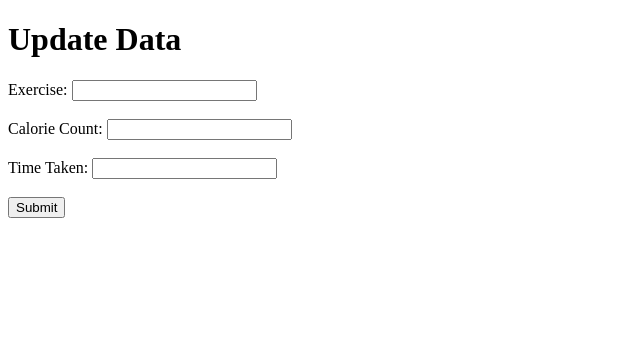
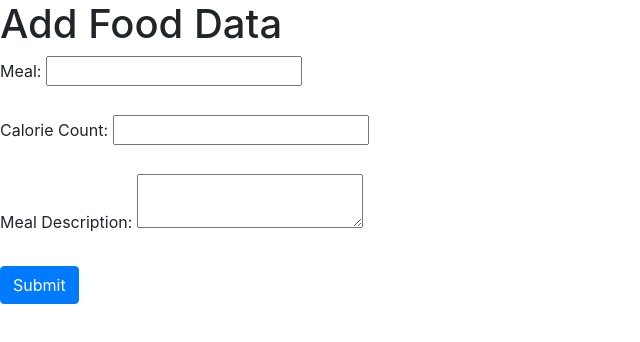
Before and after one commit to mcole1976/MongoDBWEBAPICRUD, a website: page exercise.html in a window 1280 px wide. Shown: the whole page, without its empty margins (0-640 px from the left). Drawn offline with nearby package versions, Linux system fonts and the light colour scheme.

Commit message:
Update exercise.html
amending title and js

```diff
--- a/exercise.html
+++ b/exercise.html
@@ -5,20 +5,24 @@
     <meta charset="UTF-8">
     <meta name="viewport" content="width=device-width, initial-scale=1.0">
     <meta name="referrer" content="no-referrer-when-downgrade">
-    <script src="https://code.jquery.com/jquery-3.6.0.min.js"></script>
-    <script src="exercise.js" ></script>
+    <meta charset="UTF-8">
+
+    <meta name="viewport" content="width=device-width, initial-scale=1.0">
+    <script src="https://ajax.googleapis.com/ajax/libs/jquery/3.5.1/jquery.min.js"></script>
+    <link rel="stylesheet" href="/bootstrap/dist/css/bootstrap.min.css" />
+    <script src="entry.js" ></script>
     <title>Update Data Form</title>
 </head>
 
 <body>
-    <h1>Update Data</h1>
+    <h1>Add Food Data</h1>
     <form id="updateForm">
-        <label for="Exercise">Exercise:</label> <input type="text" id="Description" name="Description" required><br><br>
-        <label for="calorie_Count">Calorie Count:</label> <input type="number" id="Calories" name="Calories" required><br><br>
+        <label for="meal">Meal:</label> <input class="input-group-sm" type="text" id="meal" name="meal" required><br><br>
+        <label for="calorie_Count">Calorie Count:</label> <input class="input-group-sm" type="number" id="calorie_Count" name="calorie_Count" required><br><br>
         <!-- Hidden date field -->
          <input type="hidden" id="date" name="date">
-         <label for="Time Taken">Time Taken:</label> <input type="number" id="Time_taken" name="Time_taken"  required></input><br><br>
-         <button type="submit">Submit</button> </form>
+         <label for="meal_Description">Meal Description:</label> <textarea class="input-group-sm" id="meal_Description" name="meal_Description"  required></textarea><br><br>
+         <button class="btn btn-primary" type="submit">Submit</button> </form>
     <script>
 
     </script>
```
